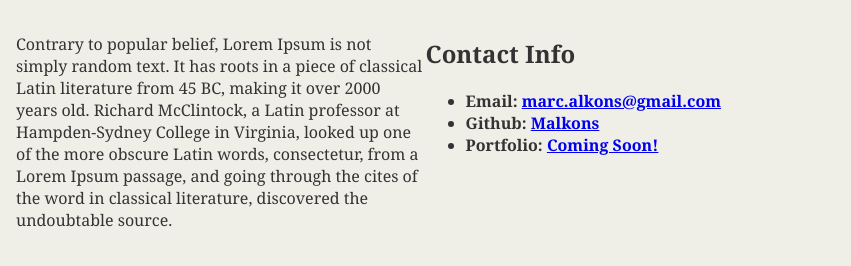
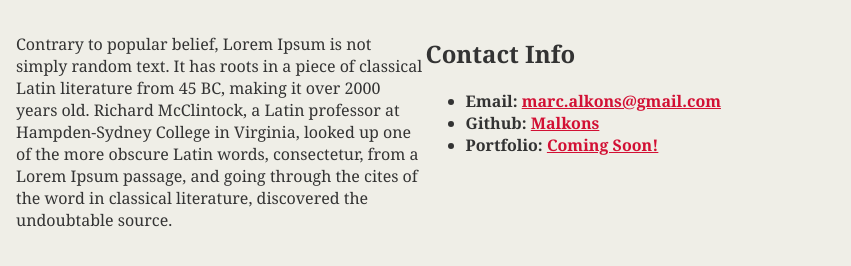
Before and after one commit to Malkons/demo-1, a plain HTML site: page index.html in a window 1280 px wide. Shown: the part 134-400 px from the top of the page, 332-1183 px from the left. Drawn offline with Linux system fonts and the light colour scheme.

Commit message:
even more changes

```diff
--- a/style.css
+++ b/style.css
@@ -22,6 +22,10 @@ header {
 h2{
     font-size: 24px;
 }
+
+a {
+    color: #d21034;
+  }
 
 .container {
     width: 1024px;
```
